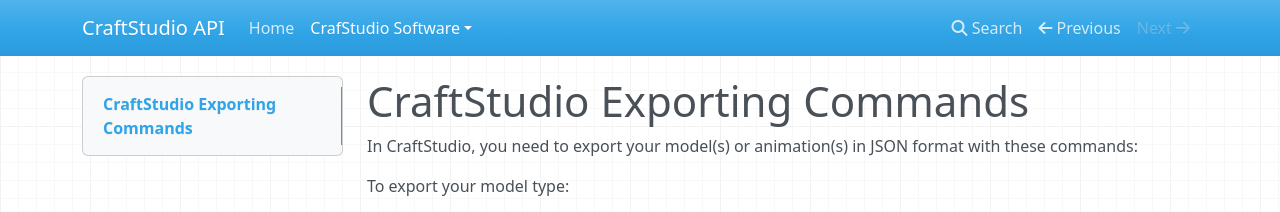
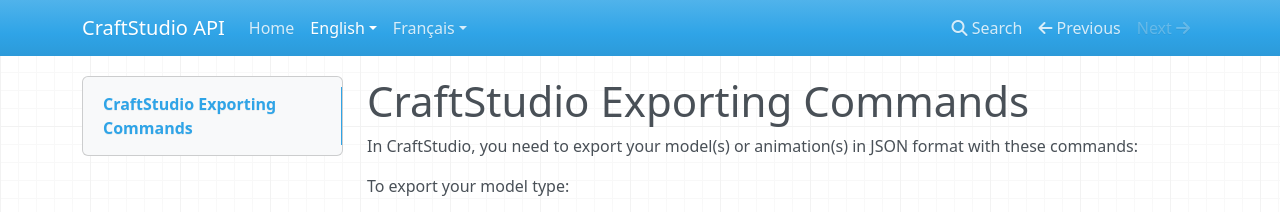
Before and after one commit to Leviathan-Studio/CraftStudio-API-Wiki, an MkDocs documentation site: the page built from docs/export-cs.md, in a window 1280 px wide. Shown: the top 212 px of the page. Built offline with MkDocs 1.6.1, drawn with Linux system fonts in a browser that asks for light colours; nearby versions of some CDN libraries; old or Windows-style settings are respelled for this version of MkDocs; some of the changed lines change nothing that is shown.

Commit message:
Update mkdocs.yml

```diff
--- a/mkdocs.yml
+++ b/mkdocs.yml
@@ -1,8 +1,12 @@
 site_name: CraftStudio API
 pages:
   - Home: 'index.md'
-  - CrafStudio Software:
-    - Exportation: 'export-cs.md'
+  - English:
+    - CrafStudio Software:
+      - Exportation: 'export-cs.md'
+  - Français:
+    - Logiciel CraftStudio:
+      - Exportation: 'export-cs-fr.md'
 
 theme: null
 theme_dir: 'craftstudio_theme'
```
